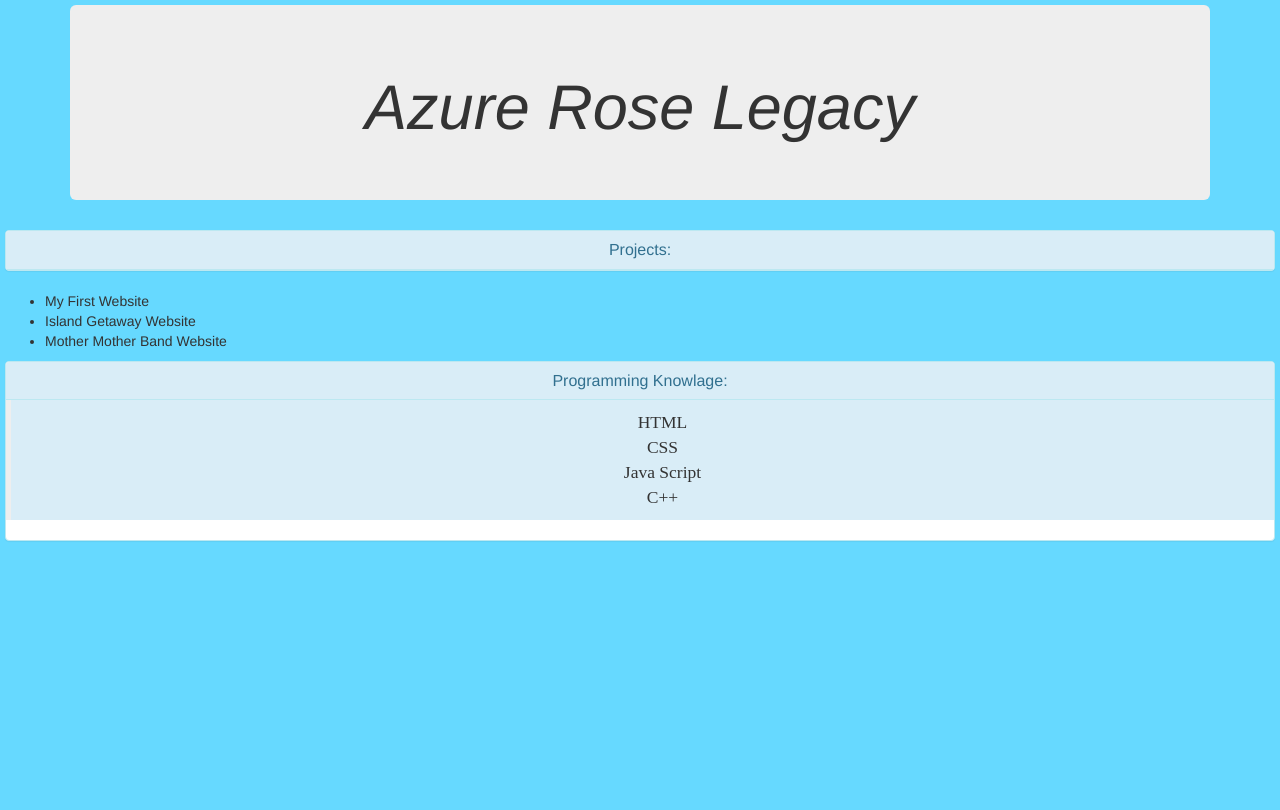
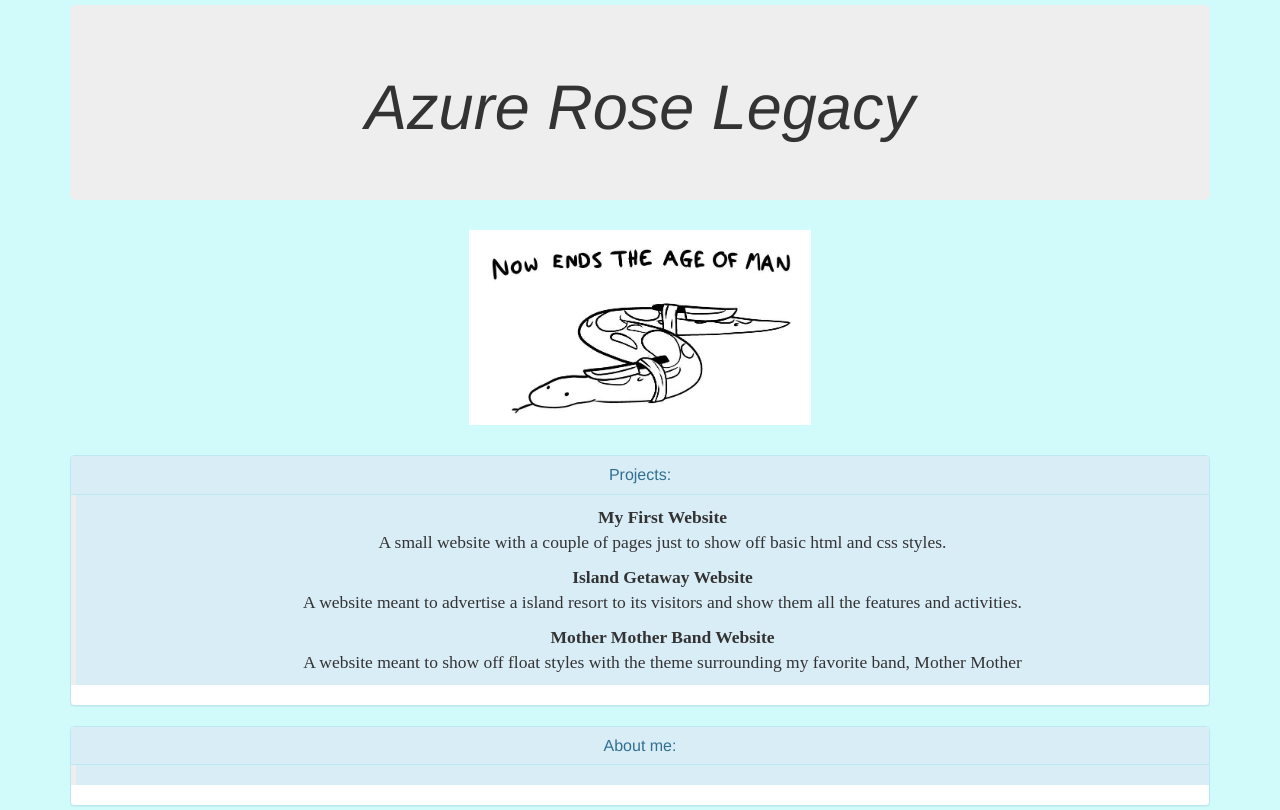
Before and after one commit to RoseLegacy/portfolio, a plain HTML site: page portfolio.html in a window 1280 px wide. Shown: the top 810 px of the page. Drawn offline with Linux system fonts and the light colour scheme.

Commit message:
Add descriptions to websites, begin about me section

```diff
--- a/css/style.css
+++ b/css/style.css
@@ -1,5 +1,5 @@
 body {
-  background-color: #66d9ff;
+  background-color: #d1fafa;
   margin: 5px;
 }
 
@@ -16,3 +16,17 @@ h1 {
 h2 {
   text-align: center;
 }
+
+.projects {
+  font-family: serif;
+  text-align: center;
+}
+
+img {
+  width: 30%;
+  height: auto;
+  display: block;
+  margin-left: auto;
+  margin-right: auto;
+  margin-bottom: 30px;
+}
--- a/portfolio.html
+++ b/portfolio.html
@@ -10,17 +10,34 @@
       <div class="jumbotron">
         <h1><em>Azure Rose Legacy</em></h1>
       </div>
-    </div>
+      <img src="img/snake.jpg" alt="An image of a snake">
       <div class="panel panel-info">
         <div class="panel-heading">
           <h2 class="panel-title">Projects:</h2>
         </div>
+        <div class="projects">
+          <blockquote class="bg-info">
+            <ul style="list-style: none">
+              <li><strong>My First Website</strong></li>
+              <p>A small website with a couple of pages just to show off basic html and css styles.</p>
+              <li><strong>Island Getaway Website</strong></li>
+              <p>A website meant to advertise a island resort to its visitors and show them all the features and activities.</p>
+              <li><strong>Mother Mother Band Website</strong></li>
+              <p>A website meant to show off float styles with the theme surrounding my favorite band, Mother Mother</p>
+            </ul>
+          </blockquote>
         </div>
-    <ul>
-      <li>My First Website</li>
-      <li>Island Getaway Website</li>
-      <li>Mother Mother Band Website</li>
-    </ul>
+      </div>
+      <div class="panel panel-info">
+        <div class="panel-heading">
+          <h2 class="panel-title">About me:</h2>
+        </div>
+        <blockquote class="bg-info">
+          <div class="about-me">
+            <p>
+          </div>
+        </blockquote>
+      </div>
       <div class="panel panel-info">
         <div class="panel-heading">
           <h2 class="panel-title">Programming Knowlage:</h2>
@@ -35,6 +52,7 @@
             </ul>
           </div>
         </div>
+      </div>
     </blockquote>
   </body>
 </html>
```
Also changed, not shown: img/cat.jpg (added), img/punk.png (added), img/snake.jpg (added). Lines whose indentation alone changed are shown as unchanged.
